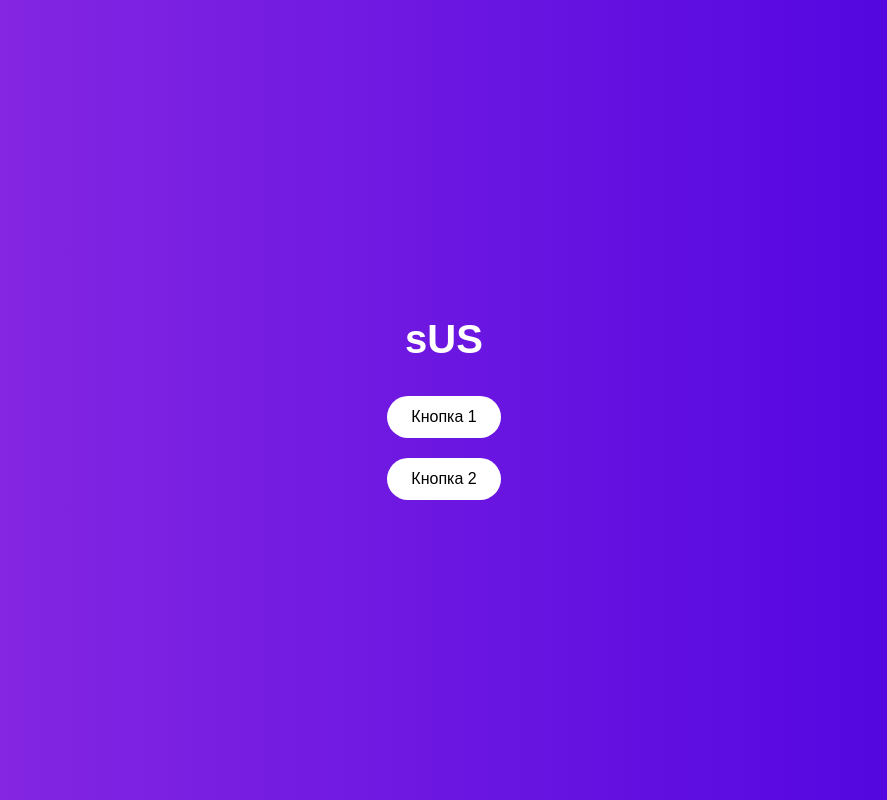
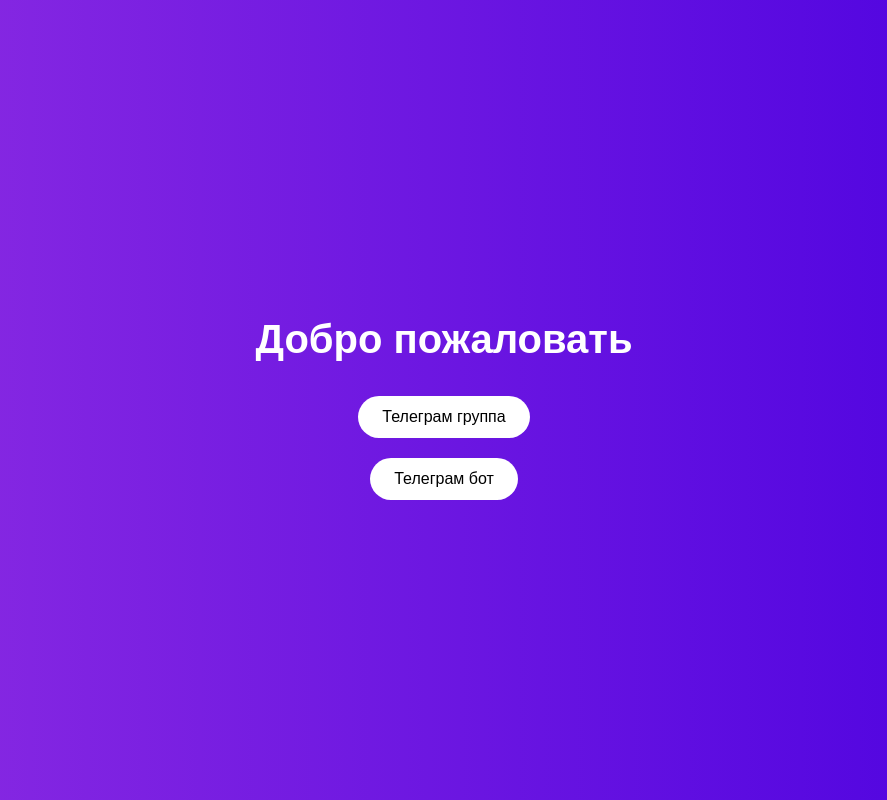
Before and after one commit to loot77/loot77.github.io, a plain HTML site: page index.html in a window 1280 px wide. Shown: the whole page, without its empty margins (196-1083 px from the left). Drawn offline with Linux system fonts and the light colour scheme.

Commit message:
Update index.html

```diff
--- a/index.html
+++ b/index.html
@@ -2,7 +2,7 @@
 <html>
 <head>
   <meta charset="utf-8">
-  <title>Простой интерфейс</title>
+  <title>Главное меню</title>
   <style>
     body {
       font-family: Arial, sans-serif;
@@ -46,12 +46,12 @@
   </style>
 </head>
 <body>
-  <h1>sUS</h1>
+  <h1>Добро пожаловать</h1>
   <a href="https://t.me/amongPC" target="_blank">
-    <button>Кнопка 1</button>
+    <button>Телеграм группа</button>
   </a>
   <a href="https://t.me/ModAmongbot" target="_blank">
-    <button>Кнопка 2</button>
+    <button>Телеграм бот</button>
   </a>
 </body>
 </html>
```
